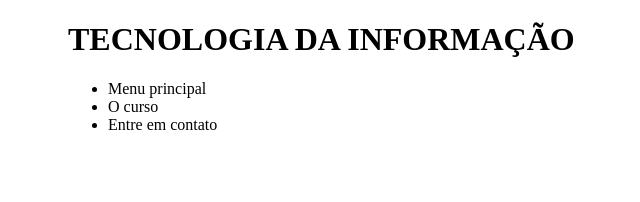
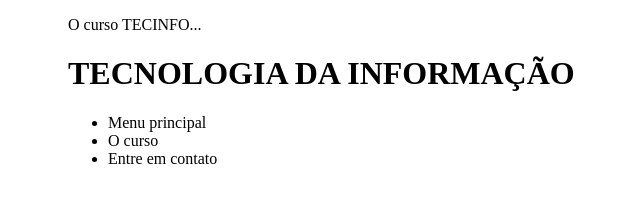
Before and after one commit to debora2001/tecinfo, a plain HTML site: page index.html in a window 1280 px wide. Shown: the whole page, without its empty margins (252-892 px from the left). Drawn offline with Linux system fonts and the light colour scheme.

Commit message:
Adicionando infoormação no index.html

```diff
--- a/index.html
+++ b/index.html
@@ -15,6 +15,8 @@
 </head>
 <body onload="trocaBanner();">
 
+	<p> O curso TECINFO...</p>
+
 	<h1> TECNOLOGIA DA INFORMAÇÃO</h1>
 	<ul>
 		<li>Menu principal</li>
--- a/principal.js
+++ b/principal.js
@@ -3,7 +3,7 @@ var banners =
 var bannerAtual = 0;
 
 function trocaBanner() {
-	bannerAtual = (bannerAtual +1) % 2;
+	bannerAtual = (bannerAtual + 1) % 2;
 	document.querySelector('h2#mensagem').textContent =
 		banners[bannerAtual];
 
```
Also changed, not shown: estilo.css (line endings or trailing spaces).
